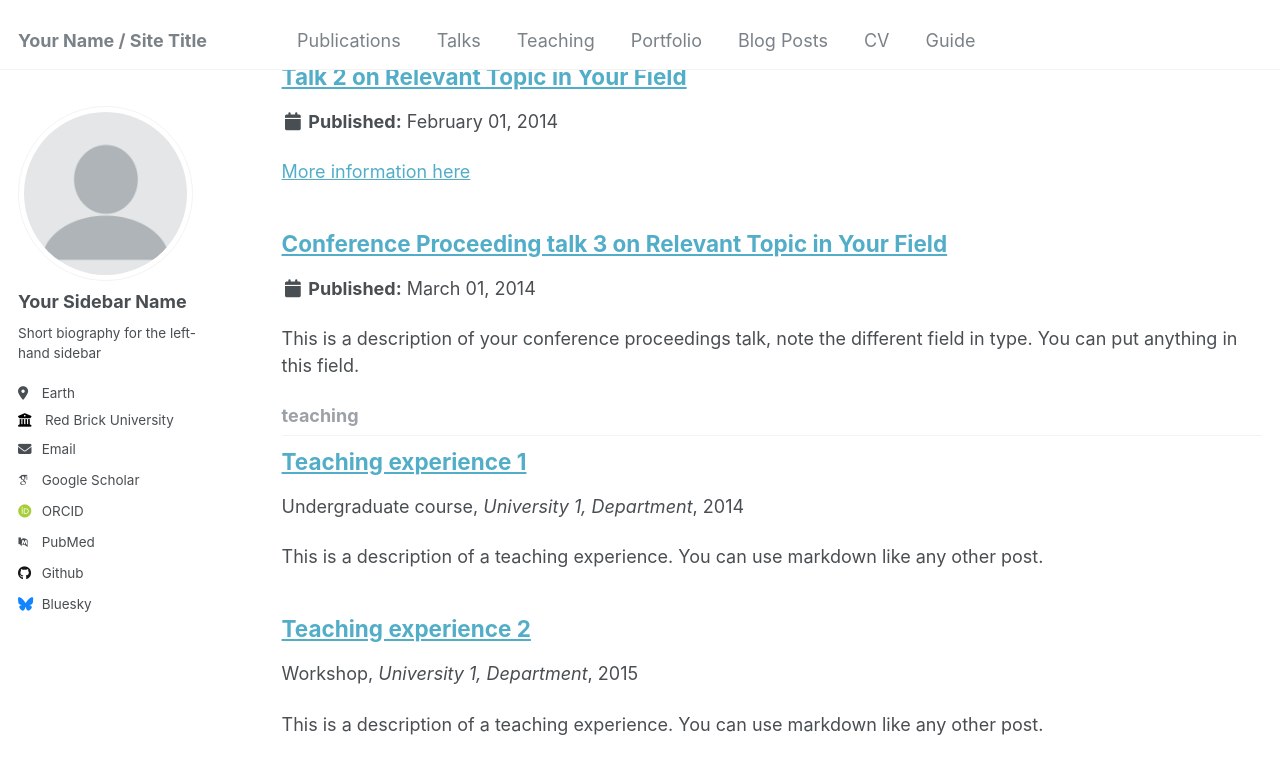
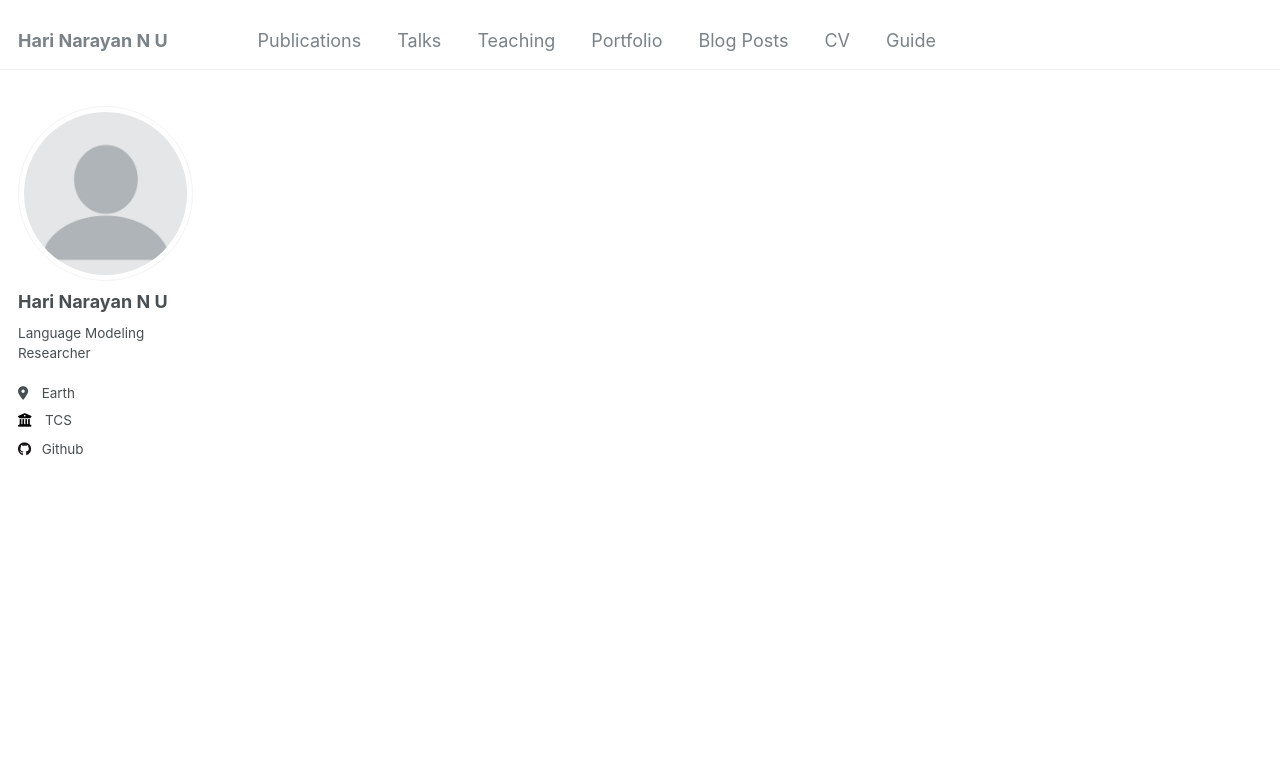
Before and after one commit to Hari-101/Hari-101.github.io, a Jekyll site: the page built from _pages/collection-archive.html, in a window 1280 px wide and 900 px high, scrolled down 2462 px. Shown: the top 774 px of the window. Built offline with Jekyll 4.4.1, drawn with Linux system fonts in a browser that asks for light colours; some web fonts are replaced; some of the changed text lies outside the part shown.

Commit message:
Update _config.yml

```diff
--- a/_config.yml
+++ b/_config.yml
@@ -8,7 +8,7 @@
 
 # Basic Site Settings
 locale                   : "en-US"
-title                    : "Your Name / Site Title"
+title                    : "Hari Narayan N U"
 title_separator          : "-"
 name                     : &name "Your Name"
 description              : &description "personal description"
@@ -22,21 +22,21 @@ repository               : "academicpages/academicpages.github.io"
 author:
   # Biographic information
   avatar           : "profile.png"
-  name             : "Your Sidebar Name"
+  name             : "Hari Narayan N U"
   pronouns         : # example: "she/her"
-  bio              : "Short biography for the left-hand sidebar"
+  bio              : "Language Modeling Researcher"
   location         : "Earth"
-  employer         : "Red Brick University"
+  employer         : "TCS"
   uri              : # URL
-  email            : "none@example.org"
+  email            : # "none@example.org"
 
   # Academic websites
   arxiv            : # URL - Update with the correct link to your profile
-  googlescholar    : "https://scholar.google.com/citations?user=PS_CX0AAAAAJ"
+  googlescholar    : # "https://scholar.google.com/citations?user=PS_CX0AAAAAJ"
   impactstory      : # URL
-  orcid            : "http://orcid.org/yourorcidurl"
+  orcid            : # "http://orcid.org/yourorcidurl"
   semantic         : # URL
-  pubmed           : "https://www.ncbi.nlm.nih.gov/pubmed/?term=john+snow"
+  pubmed           : # "https://www.ncbi.nlm.nih.gov/pubmed/?term=john+snow"
   researchgate     : # URL
 
   # Repositories and software development
@@ -48,7 +48,7 @@ author:
   stackoverflow    : # User number or user number and name (i.e., use "1" or "1/jeff-atwood")
 
   # Social media
-  bluesky          : "bsky.app" # Replace this with you Bluesky username
+  bluesky          : # "bsky.app" # Replace this with you Bluesky username
   facebook         : # Username
   flickr           : # Username
   foursquare       : # Username
@@ -210,13 +210,13 @@ kramdown:
 # These settings control the types of collections used by the template
 collections:
   teaching:
-    output: true
+    output: false
     permalink: /:collection/:path/
   publications:
     output: true
     permalink: /:collection/:path/
   portfolio:
-    output: true
+    output: false
     permalink: /:collection/:path/
   talks:
     output: true
```
